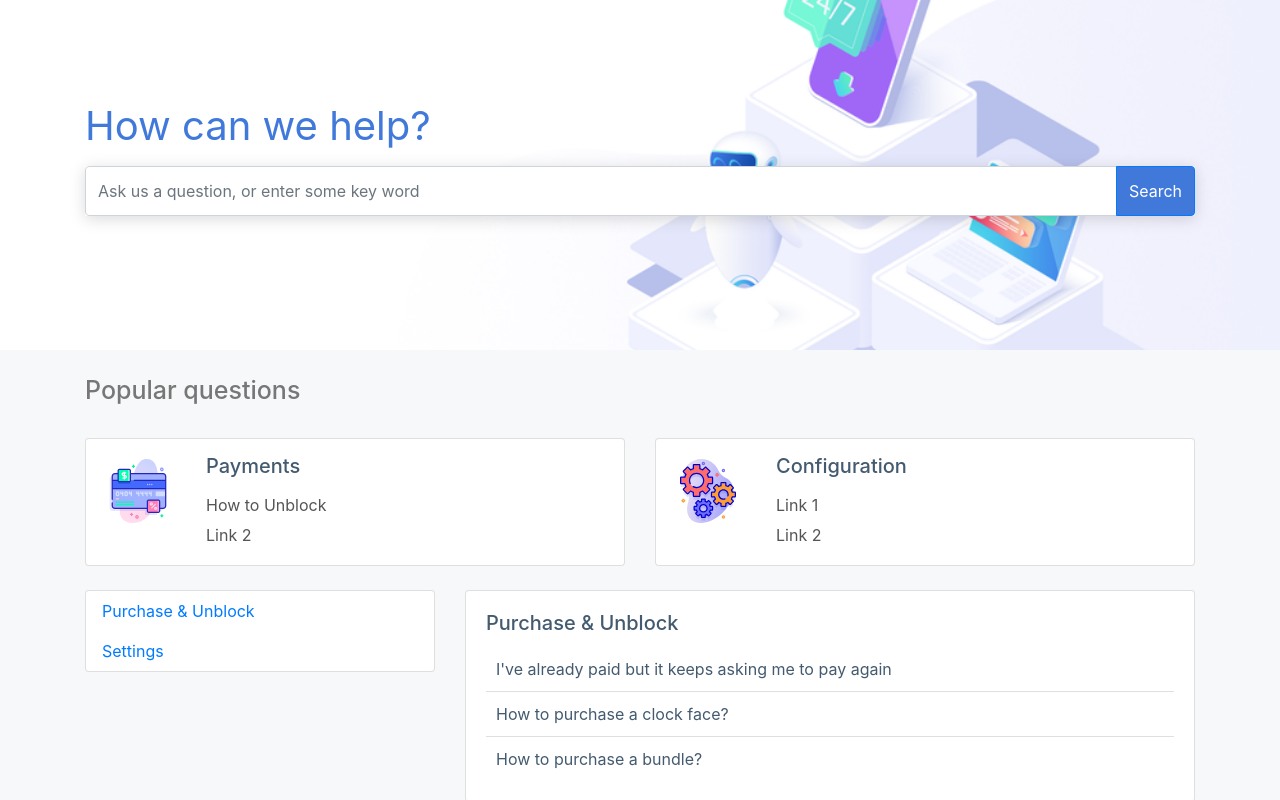
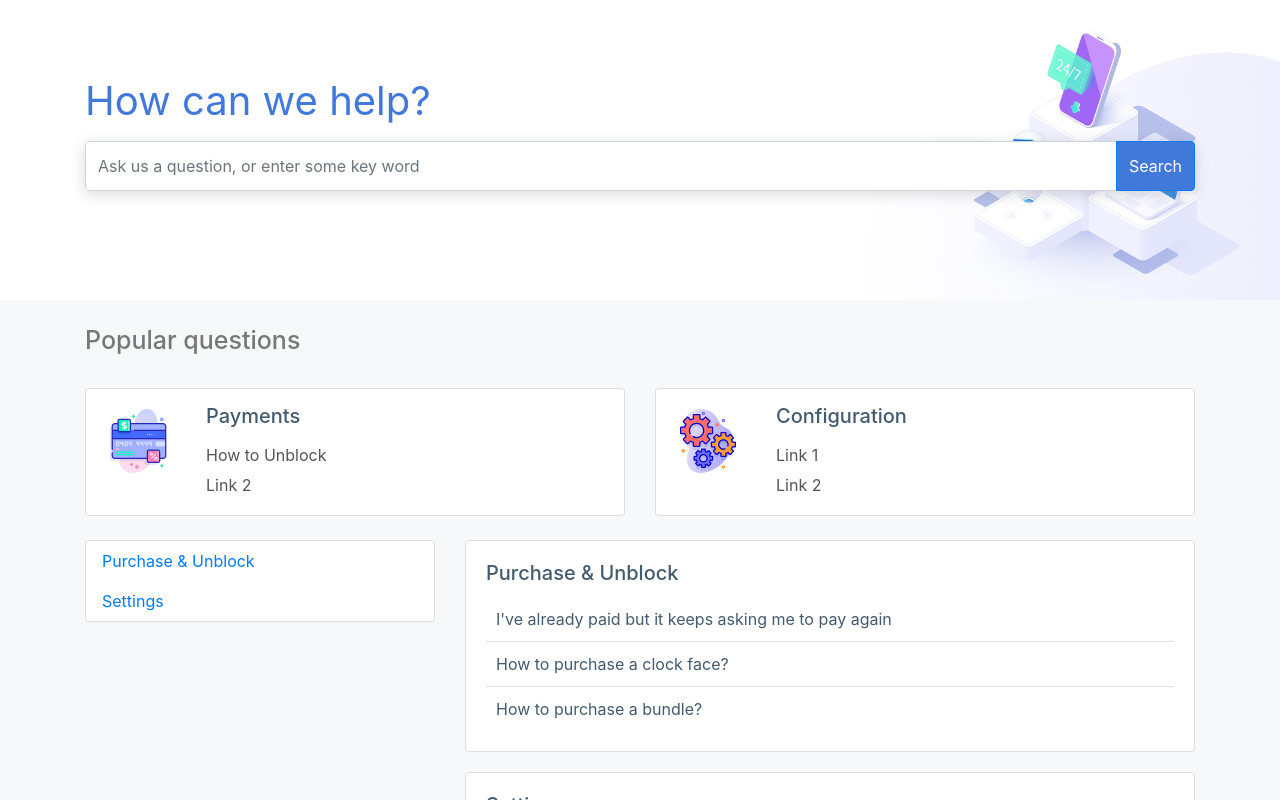
Before and after one commit to kraftapp/faq, a React (Create React App) app: page / in a window 1280 px wide. Shown: the top 800 px of the page. Built offline with nearby package versions, Linux system fonts and the light colour scheme.

Commit message:
bg update

```diff
--- a/package.json
+++ b/package.json
@@ -2,6 +2,7 @@
   "name": "faq",
   "version": "0.1.0",
   "private": true,
+  "homepage": "http://kraftapp.github.io/faq",
   "dependencies": {
     "@testing-library/jest-dom": "^4.2.4",
     "@testing-library/react": "^9.3.2",
@@ -25,6 +26,7 @@
     "build": "react-scripts build",
     "test": "react-scripts test",
     "eject": "react-scripts eject",
+    "predeploy": "npm run build",
     "deploy": "gh-pages -d build"
   },
   "eslintConfig": {
--- a/src/faq/FAQ.scss
+++ b/src/faq/FAQ.scss
@@ -1,5 +1,5 @@
 $primaryColor: #4179db;
-$heroHeight: 350px;
+$heroHeight: 300px;
 
 .topic-title {
   padding: 25px 0;
@@ -10,9 +10,18 @@ $heroHeight: 350px;
 .hero {
   height: $heroHeight;
   position: relative;
-  background: url("/hero_bg.png") no-repeat #fff;
-  background-size: cover;
-  background-position: center;
+  // background: url("hero_bg.png") no-repeat #fff;
+  // background-size: cover;
+  // background-position: center;
+  background: white;
+  overflow: hidden;
+
+  .bg {
+    position: absolute;
+    bottom: 0%;
+    right: 0;
+    height: 100%;
+  }
 
   h1 {
     color: $primaryColor;
--- a/src/faq/FAQ.tsx
+++ b/src/faq/FAQ.tsx
@@ -42,6 +42,7 @@ function FAQ() {
   return (
     <React.Fragment>
       <div className="hero">
+        <img src="hero_bg.png" className="bg" />
         <Container className="h-100">
           <Row className="h-100">
             <Col md={12} className="d-flex flex-column justify-content-center">
```
